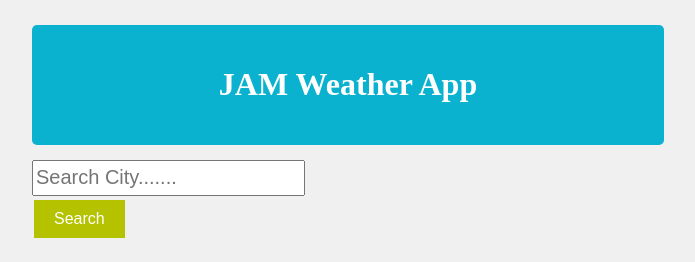
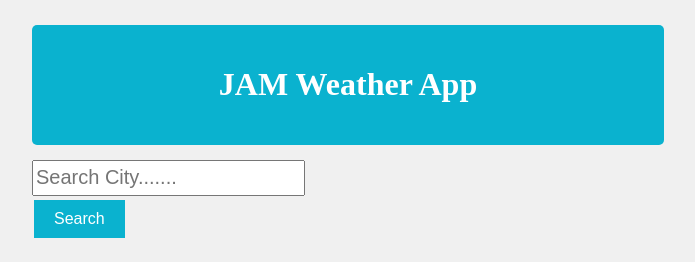
Before and after one commit to andrew-Woods-1/jam_weather_app, a Django app: page / in a window 1280 px wide. Shown: the part 25-287 px from the top of the page, without its empty margins (292-987 px from the left). Run offline with Django 5.2, Linux system fonts and the light colour scheme.

Commit message:
changed search button color

```diff
--- a/weather_updates/static/weather_updates/css/styles.css
+++ b/weather_updates/static/weather_updates/css/styles.css
@@ -40,7 +40,7 @@ body {
   font-size: 24px;
 }
 .btn.search-btn {
-  background-color: #b5c200;
+  background-color: #0ab2cf;
   color: white;
   border: none;
   padding: 10px 20px;
```
